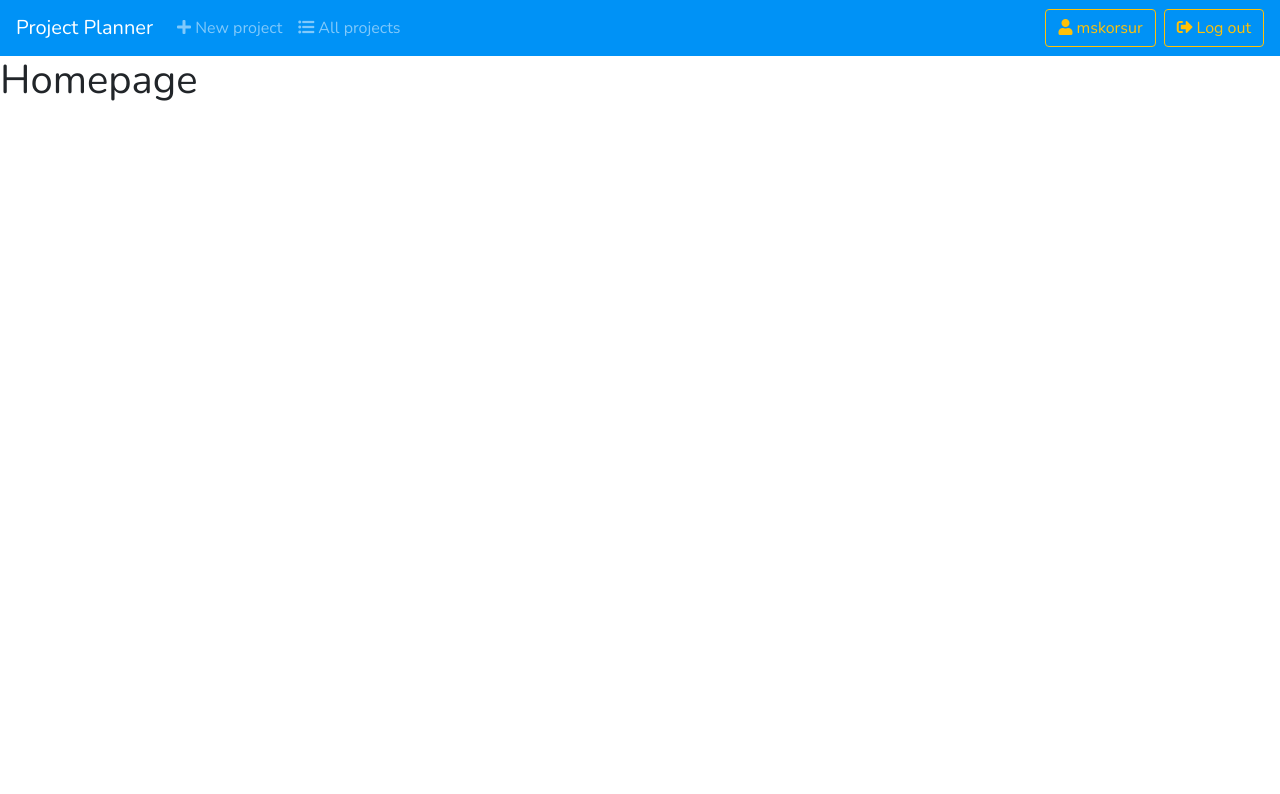
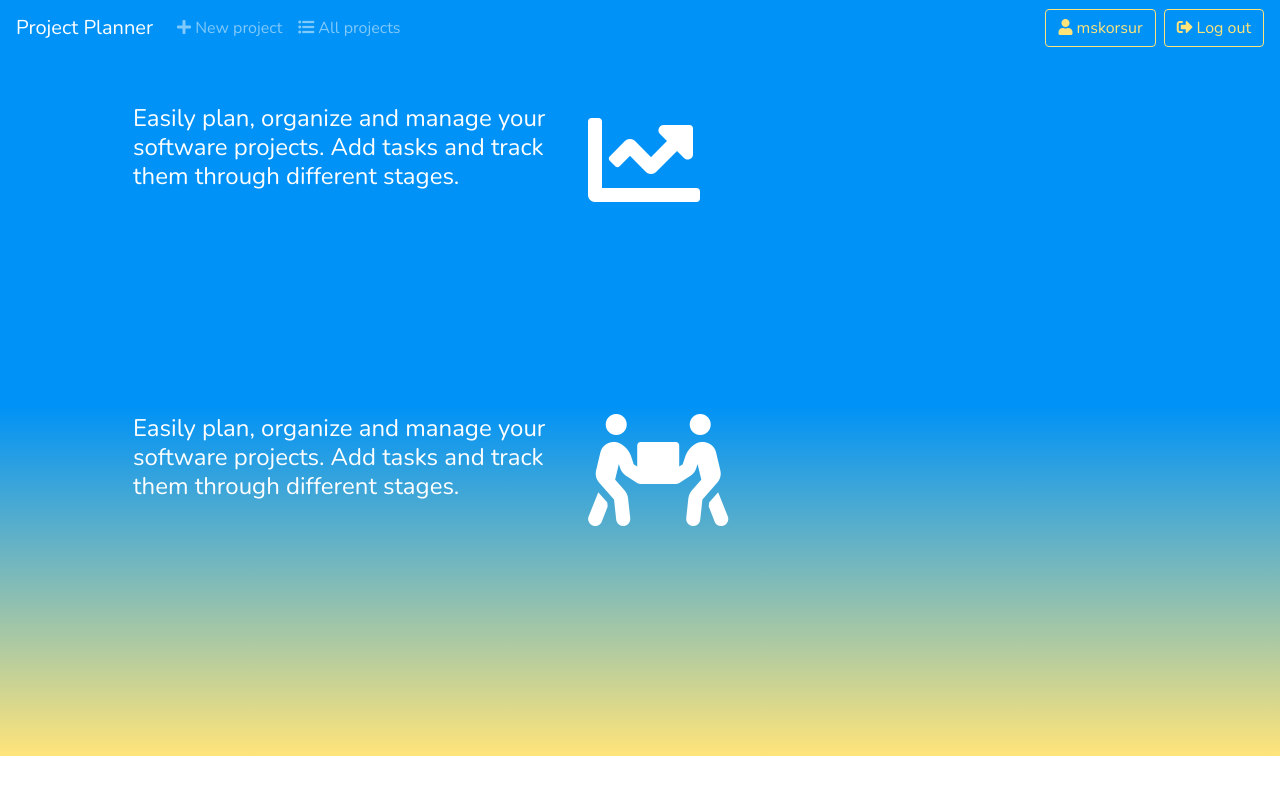
Before and after one commit to mskorsur/project-planner, a React (Create React App) app in the folder client-app/: page / in a window 1280 px wide. Shown: the top 794 px of the page. Built offline with nearby package versions, Linux system fonts and the light colour scheme.

Commit message:
Implement homepage for not signed in users

```diff
--- a/client-app/src/containers/HomePage.js
+++ b/client-app/src/containers/HomePage.js
@@ -3,9 +3,38 @@ import React from 'react';
 class HomePage extends React.Component {
     render() {
         return (
-            <div>
-                <h1>Homepage</h1>
-            </div>
+            <main role="main" className="section-parent">
+                <div className="section-top">
+                    <div className="container">
+                    <div className="row pt-5 pl-5 text-white">
+                        <div className="col-sm-10 col-md-5">
+                            <h4>
+                                Easily plan, organize and manage your software projects.
+                                Add tasks and track them through different stages.
+                            </h4>
+                        </div>
+                        <div className="col-sm-2 col-md-3">
+                            <i className="fas fa-chart-line fa-7x"></i>
+                        </div>
+                    </div>
+                    </div>
+                </div>
+                <div className="section-bottom">
+                    <div className="container">
+                    <div className="row pt-2 pl-5 text-white">
+                        <div className="col-sm-10 col-md-5">
+                            <h4>
+                                Easily plan, organize and manage your software projects.
+                                Add tasks and track them through different stages.
+                            </h4>
+                        </div>
+                        <div className="col-sm-2 col-md-3">
+                            <i className="fas fa-people-carry fa-7x"></i>
+                        </div>
+                    </div>
+                    </div>
+                </div>
+            </main>
         );
     }
 }
--- a/client-app/src/index.css
+++ b/client-app/src/index.css
@@ -14,6 +14,17 @@ body {
 
 .btn-link {
   color: #007bcf !important;
+}
+
+.btn-outline-warning {
+  border-color: #ffe47a !important;
+  color: #ffe47a !important;
+}
+
+.btn-outline-warning:hover {
+  background-color: #ffe47a !important;
+  border-color: #ffe47a !important;
+  color: #0092f6 !important;
 }
 
 .btn-primary:hover, .btn-outline-primary:hover {
@@ -153,6 +164,22 @@ body {
   margin-bottom: 0;
 }
 
+.section-parent {
+  height: 700px;
+}
+
+.section-top {
+  width: 100%;
+  height: 50%;
+  background: #0092f6;
+}
+
+.section-bottom {
+  width: 100%;
+  height: 50%;
+  background: linear-gradient(to bottom,  #0092f6,  #ffe47a);
+}
+
 /* Custom scrollbar */
 /* width */
 ::-webkit-scrollbar {
```
